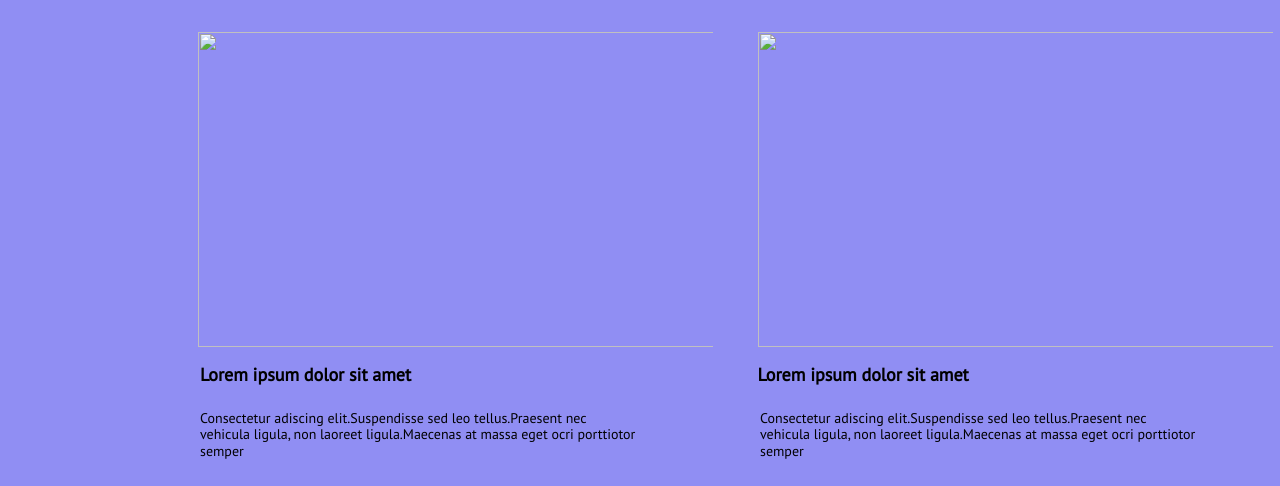
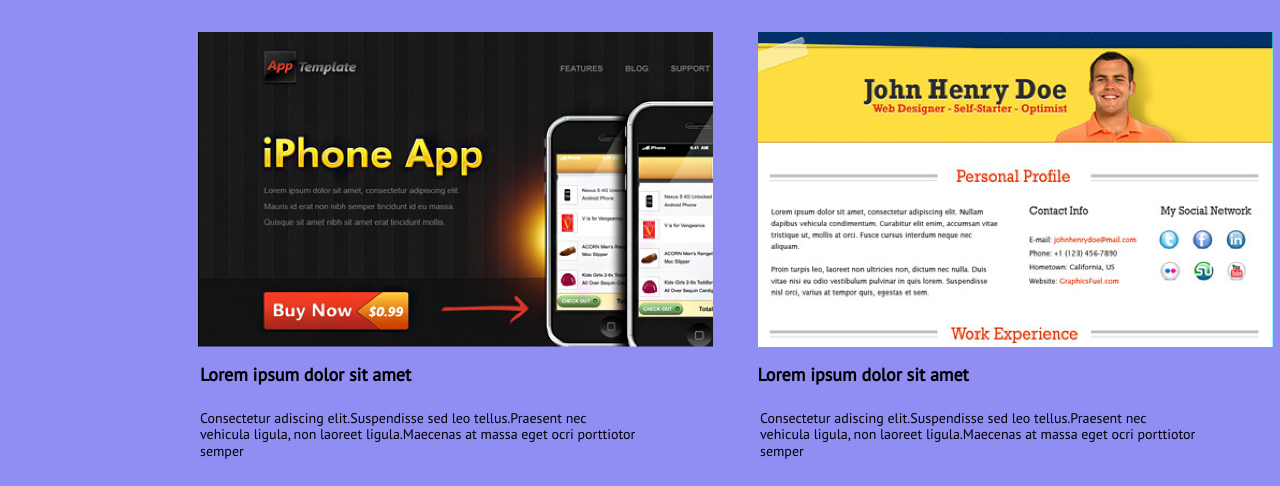
Before and after one commit to CalvoSosaAbnerIsai/BlueBox, a plain HTML site: page index.html in a window 1280 px wide. Shown: the part 314-800 px from the top of the page. Drawn offline with nearby package versions, Linux system fonts and the light colour scheme; files whose address does not match are found by name.

Commit message:
Update index.html

```diff
--- a/index.html
+++ b/index.html
@@ -52,8 +52,8 @@
 					<div class="col-sm-12">
 						<section id="Imagenes">
 					<div id="imag1" class="imag1">
-					<img src="BlueBlox\Iphone App.png" width="555px" height="315px">
-					<img src="BlueBlox\jhony.png" width="555px" height="315px">
+					<img src="img\Iphone App.png" width="555px" height="315px">
+					<img src="img\jhony.png" width="555px" height="315px">
 					</div></section></div>
 						<!--Titulo de Parrafo-->
 				<div class="col-sm-12">
```
